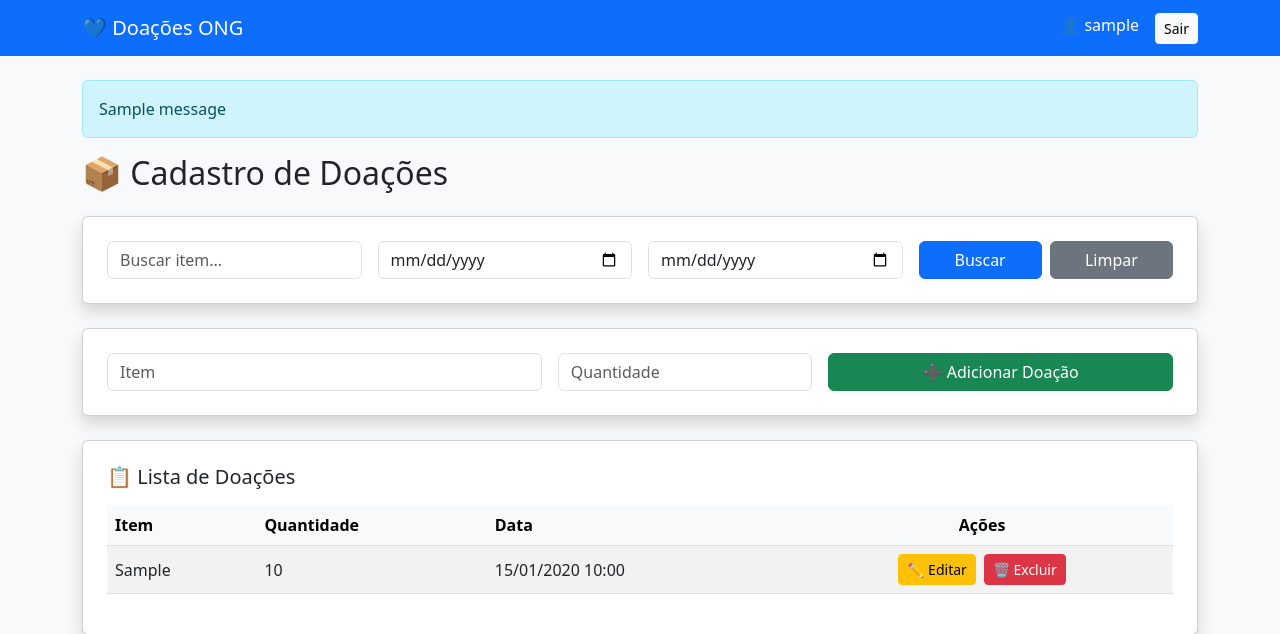
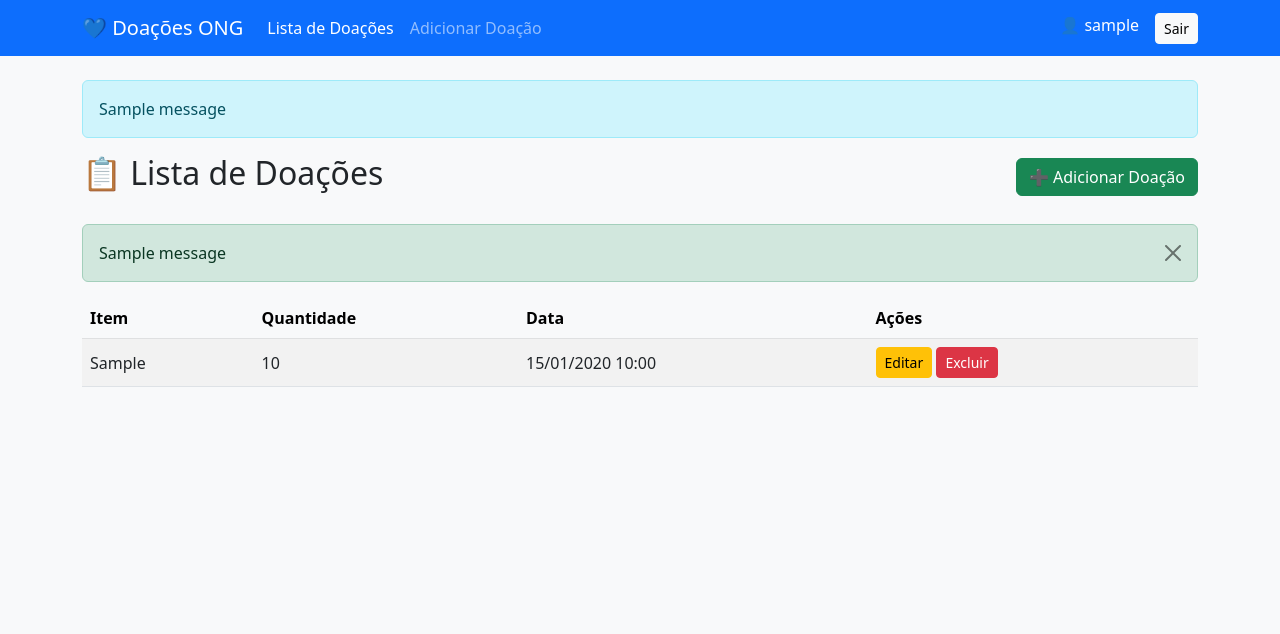
Before and after one commit to KASSAMBA-MTB/sistema-doacoes-ong, a Flask app: page /doar in a window 1280 px wide. Shown: the top 634 px of the page. Run offline with Flask 3, Linux system fonts and the light colour scheme; the visitor is signed in with stand-in values (Sample User, id 1); tables that the repository leaves empty hold one stand-in row (values such as "Sample post"); one stand-in notice (Sample message) is shown.

Commit message:
feat: separação de lista e cadastro de doações, com templates próprios e fluxo de navegação

```diff
--- a/app/routes.py
+++ b/app/routes.py
@@ -1,39 +1,25 @@
 from flask import Blueprint, render_template, request, redirect, flash, session
 from werkzeug.security import check_password_hash, generate_password_hash
 from functools import wraps
+from datetime import datetime
 from database import conectar
-
-def login_required(f):
-    @wraps(f)
-    def decorated_function(*args, **kwargs):
-        if 'usuario' not in session:
-            return redirect('/login')
-        return f(*args, **kwargs)
-    return decorated_function
 
 main = Blueprint('main', __name__)
 
-@main.route('/')
-def teste():
-    return "OK FUNCIONANDO"
-
-
-# 🔐 PROTEÇÃO
+# 🔐 LOGIN REQUIRED DECORATOR
 def login_required(func):
     @wraps(func)
     def wrapper(*args, **kwargs):
         if 'usuario' not in session:
-            flash('Faça login para acessar o sistema')
+            flash('Faça login para acessar o sistema', 'warning')
             return redirect('/login?next=' + request.path)
         return func(*args, **kwargs)
     return wrapper
 
-
 # 🏠 HOME
 @main.route('/')
 def home():
-    return redirect('/login')
-
+    return redirect('/dashboard')
 
 # 🔐 LOGIN
 @main.route('/login', methods=['GET', 'POST'])
@@ -43,38 +29,28 @@ def login():
         senha = request.form.get('senha', '').strip()
 
         if not usuario or not senha:
-            flash('Preencha todos os campos')
+            flash('Preencha todos os campos', 'warning')
             return redirect('/login')
 
         conn = conectar()
         cursor = conn.cursor()
-
-        cursor.execute(
-            "SELECT usuario, senha FROM usuarios WHERE usuario = ?",
-            (usuario,)
-        )
-
+        cursor.execute("SELECT usuario, senha FROM usuarios WHERE usuario = ?", (usuario,))
         resultado = cursor.fetchone()
         conn.close()
 
         if resultado and check_password_hash(resultado[1], senha):
             session['usuario'] = resultado[0]
-            flash('Login realizado com sucesso!')
+            flash('Login realizado com sucesso!', 'success')
 
             next_page = request.form.get('next') or request.args.get('next')
-
-            # 🔥 CORREÇÃO FINAL (evita /None e garante rota válida)
             if not next_page or not next_page.startswith('/'):
                 next_page = '/dashboard'
-
             return redirect(next_page)
-
         else:
-            flash('Usuário ou senha inválidos')
+            flash('Usuário ou senha inválidos', 'danger')
             return redirect('/login')
 
     return render_template('login.html')
-
 
 # 📝 REGISTRO
 @main.route('/registro', methods=['GET', 'POST'])
@@ -84,129 +60,93 @@ def registro():
         senha = request.form.get('senha')
 
         if not usuario or not senha:
-            flash('Preencha todos os campos')
+            flash('Preencha todos os campos', 'warning')
             return redirect('/registro')
 
         conn = conectar()
         cursor = conn.cursor()
-
-        cursor.execute(
-            "SELECT * FROM usuarios WHERE usuario = ?",
-            (usuario,)
-        )
+        cursor.execute("SELECT * FROM usuarios WHERE usuario = ?", (usuario,))
         existente = cursor.fetchone()
 
         if existente:
             conn.close()
-            flash('Usuário já existe')
+            flash('Usuário já existe', 'danger')
             return redirect('/registro')
 
         senha_hash = generate_password_hash(senha)
-
-        cursor.execute(
-            "INSERT INTO usuarios (usuario, senha) VALUES (?, ?)",
-            (usuario, senha_hash)
-        )
-
+        cursor.execute("INSERT INTO usuarios (usuario, senha) VALUES (?, ?)", (usuario, senha_hash))
         conn.commit()
         conn.close()
 
-        flash('Usuário cadastrado com sucesso!')
+        flash('Usuário cadastrado com sucesso!', 'success')
         return redirect('/login')
 
     return render_template('registro.html')
-
 
 # 🔓 LOGOUT
 @main.route('/logout')
 def logout():
     session.clear()
-    flash('Logout realizado com sucesso!')
+    flash('Logout realizado com sucesso!', 'success')
     return redirect('/login')
 
-
-# 📦 DOAÇÕES
-@main.route('/doar', methods=['GET', 'POST'])
+# 📦 LISTA DE DOAÇÕES
+@main.route('/doar')
 @login_required
-def doar():
+def listar_doacoes():
     conn = conectar()
     cursor = conn.cursor()
-
-    busca = request.args.get('busca')
-    data_inicio = request.args.get('data_inicio')
-    data_fim = request.args.get('data_fim')
-
-    if request.method == 'POST':
-        item = request.form.get('item')
-        quantidade = request.form.get('quantidade')
-
-        if item and quantidade:
-            cursor.execute(
-                "INSERT INTO doacoes (item, quantidade, data) VALUES (?, ?, CURRENT_TIMESTAMP)",
-                (item, quantidade)
-            )
-            conn.commit()
-            flash('Doação cadastrada com sucesso!')
-            return redirect('/doar')
-
-    query = "SELECT id, item, quantidade, data FROM doacoes WHERE 1=1"
-    query += " ORDER BY data DESC"
-    params = []
-
-    if busca:
-        query += " AND item LIKE ?"
-        params.append(f"%{busca}%")
-
-    if data_inicio:
-        query += " AND date(data) >= date(?)"
-        params.append(data_inicio)
-
-    if data_fim:
-        query += " AND date(data) <= date(?)"
-        params.append(data_fim)
-
-    cursor.execute(query, params)
+    cursor.execute("SELECT id, item, quantidade, data FROM doacoes ORDER BY data DESC")
     dados = cursor.fetchall()
-
-    from datetime import datetime
 
     doacoes = [
         {
             "id": d[0],
             "item": d[1],
             "quantidade": d[2],
-            "data": datetime.strptime(d[3], "%Y-%m-%d %H:%M:%S").strftime("%d/%m/%Y %H:%M") if d[3] else None
+            "data": datetime.strptime(d[3], "%Y-%m-%d %H:%M:%S").strftime("%d/%m/%Y %H:%M") if d[3] else "-"
         }
         for d in dados
     ]
     conn.close()
 
-    return render_template(
-        'doar.html',
-        doacoes=doacoes,
-        busca=busca,
-        data_inicio=data_inicio,
-        data_fim=data_fim
-    )
+    return render_template('doar_lista.html', doacoes=doacoes, active='lista')
 
+# 📄 FORMULÁRIO DE CADASTRO
+@main.route('/doar/cadastrar', methods=['GET', 'POST'])
+@login_required
+def cadastrar_doacao():
+    if request.method == 'POST':
+        item = request.form.get('item')
+        quantidade = request.form.get('quantidade')
 
-# ❌ EXCLUIR
+        if item and quantidade:
+            conn = conectar()
+            cursor = conn.cursor()
+            cursor.execute(
+                "INSERT INTO doacoes (item, quantidade, data) VALUES (?, ?, CURRENT_TIMESTAMP)",
+                (item, quantidade)
+            )
+            conn.commit()
+            conn.close()
+            flash('Doação cadastrada com sucesso!', 'success')
+            return redirect('/doar')
+
+    return render_template('doar_cadastro.html', active='cadastro')
+
+# ❌ EXCLUIR DOAÇÃO
 @main.route('/excluir/<int:id>', methods=['POST'])
 @login_required
 def excluir(id):
     conn = conectar()
     cursor = conn.cursor()
-
     cursor.execute("DELETE FROM doacoes WHERE id = ?", (id,))
-
     conn.commit()
     conn.close()
-
-    flash('Doação excluída com sucesso!')
+    flash('Doação excluída com sucesso!', 'success')
     return redirect('/doar')
 
-
-# ✏ EDITAR
+# ✏ EDITAR DOAÇÃO
 @main.route('/editar/<int:id>', methods=['GET', 'POST'])
 @login_required
 def editar(id):
@@ -216,68 +156,47 @@ def editar(id):
     if request.method == 'POST':
         item = request.form.get('item')
         quantidade = request.form.get('quantidade')
-
         if item and quantidade:
             cursor.execute(
                 "UPDATE doacoes SET item = ?, quantidade = ? WHERE id = ?",
                 (item, quantidade, id)
             )
-
             conn.commit()
             conn.close()
-
-            flash('Doação atualizada com sucesso!')
+            flash('Doação atualizada com sucesso!', 'success')
             return redirect('/doar')
 
-    cursor.execute(
-        "SELECT item, quantidade FROM doacoes WHERE id = ?",
-        (id,)
-    )
+    cursor.execute("SELECT item, quantidade FROM doacoes WHERE id = ?", (id,))
     doacao = cursor.fetchone()
-
     conn.close()
-
     return render_template('editar.html', doacao=doacao, id=id)
 
-
+# 📊 DASHBOARD
 @main.route('/dashboard')
 @login_required
 def dashboard():
     conn = conectar()
     cursor = conn.cursor()
 
-    # KPIs
     cursor.execute("SELECT COUNT(*) FROM doacoes")
     total_doacoes = cursor.fetchone()[0] or 0
 
     cursor.execute("SELECT SUM(quantidade) FROM doacoes")
     total_itens = cursor.fetchone()[0] or 0
 
-    # AGRUPAMENTO + ORDENAÇÃO
     cursor.execute("""
         SELECT item, SUM(quantidade) as total
         FROM doacoes
         GROUP BY item
         ORDER BY total DESC
     """)
+    dados = cursor.fetchall()
+    conn.close()
 
-    dados = cursor.fetchall()
+    top_itens = dados[:3] if dados else []
 
-    # TOP 3 ITENS
-    top_itens = []
-    if dados:
-        top_itens = dados[:3]
-
-    # LISTAS PARA GRÁFICO
-    labels = []
-    valores = []
-
-    if dados:
-        for item, quantidade in dados:
-            labels.append(item)
-            valores.append(quantidade)
-
-    conn.close()
+    labels = [d[0] for d in dados] if dados else []
+    valores = [d[1] for d in dados] if dados else []
 
     return render_template(
         'dashboard.html',
--- a/app/templates/base.html
+++ b/app/templates/base.html
@@ -2,6 +2,7 @@
 <html lang="pt-br">
 <head>
     <meta charset="UTF-8">
+    <meta name="viewport" content="width=device-width, initial-scale=1">
     <title>Sistema de Doações</title>
 
     <!-- Bootstrap -->
@@ -13,15 +14,22 @@
     <!-- 🔝 NAVBAR -->
     <nav class="navbar navbar-expand-lg navbar-dark bg-primary">
         <div class="container">
-            <a class="navbar-brand" href="/doar">💙 Doações ONG</a>
-
+            <a class="navbar-brand" href="/">💙 Doações ONG</a>
+            <div class="collapse navbar-collapse">
+            <ul class="navbar-nav me-auto mb-2 mb-lg-0">
+                <li class="nav-item">
+                <a class="nav-link {% if active=='lista' %}active{% endif %}" href="/doar">Lista de Doações</a>
+                </li>
+                <li class="nav-item">
+                <a class="nav-link {% if active=='cadastro' %}active{% endif %}" href="/doar/cadastrar">Adicionar Doação</a>
+                </li>
+            </ul>
             <div class="d-flex">
                 {% if session.usuario %}
-                    <span class="text-white me-3">
-                        👤 {{ session.usuario }}
-                    </span>
-                    <a href="/logout" class="btn btn-light btn-sm">Sair</a>
+                <span class="text-white me-3">👤 {{ session.usuario }}</span>
+                <a href="/logout" class="btn btn-light btn-sm">Sair</a>
                 {% endif %}
+            </div>
             </div>
         </div>
     </nav>
--- /dev/null
+++ b/app/templates/doar_lista.html
@@ -0,0 +1,50 @@
+{% extends "base.html" %}
+
+{% block content %}
+<div class="d-flex justify-content-between align-items-center mb-4">
+    <h2>📋 Lista de Doações</h2>
+    <a href="/doar/cadastrar" class="btn btn-success">➕ Adicionar Doação</a>
+</div>
+
+<!-- 🔔 Flash Messages -->
+{% with messages = get_flashed_messages(with_categories=true) %}
+  {% if messages %}
+    {% for category, msg in messages %}
+      <div class="alert alert-{{ category }} alert-dismissible fade show" role="alert">
+        {{ msg }}
+        <button type="button" class="btn-close" data-bs-dismiss="alert" aria-label="Close"></button>
+      </div>
+    {% endfor %}
+  {% endif %}
+{% endwith %}
+
+<table class="table table-striped table-hover align-middle">
+    <thead class="table-light">
+        <tr>
+            <th>Item</th>
+            <th>Quantidade</th>
+            <th>Data</th>
+            <th>Ações</th>
+        </tr>
+    </thead>
+    <tbody>
+        {% for d in doacoes %}
+        <tr>
+            <td>{{ d.item }}</td>
+            <td>{{ d.quantidade }}</td>
+            <td>{{ d.data }}</td>
+            <td>
+                <a href="/editar/{{ d.id }}" class="btn btn-warning btn-sm">Editar</a>
+                <form method="POST" action="/excluir/{{ d.id }}" style="display:inline;">
+                    <button class="btn btn-danger btn-sm" type="submit">Excluir</button>
+                </form>
+            </td>
+        </tr>
+        {% else %}
+        <tr>
+            <td colspan="4" class="text-center">Nenhuma doação cadastrada</td>
+        </tr>
+        {% endfor %}
+    </tbody>
+</table>
+{% endblock %}
--- a/app/templates/home.html
+++ b/app/templates/home.html
@@ -1,8 +1,10 @@
 {% extends 'base.html' %}
 
 {% block content %}
-    <h2>Bem-vindo ao sistema!</h2>
+<div class="card shadow p-4">
+    <h2 class="mb-3">Bem-vindo ao Sistema de Doações!</h2>
     <p>Projeto em desenvolvimento 🚀</p>
 
-    <a href="/doar">Cadastrar Doação</a>
+    <a href="/doar" class="btn btn-primary mt-3">Ver Lista de Doações</a>
+</div>
 {% endblock %}
```
Also changed, not shown: app/templates/doar_cadastro.html (added, +30 -0 lines).
